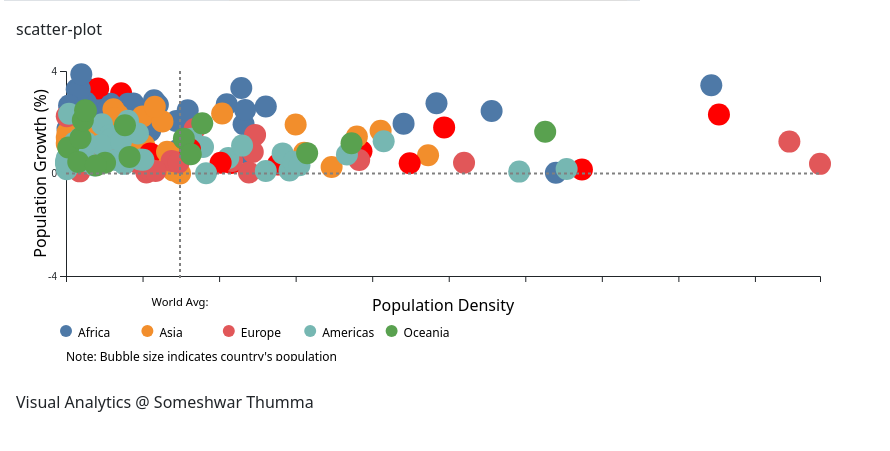
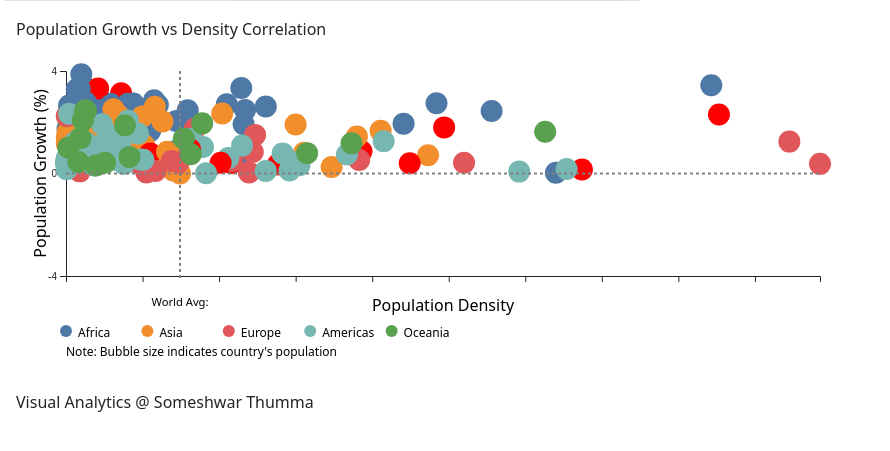
Before and after one commit to someshwarthumma/population-analysis, a Flask app: page / in a window 1280 px wide. Shown: the part 249-700 px from the top of the page, without its empty margins (0-890 px from the left). Run offline with Flask 2, Linux system fonts and the light colour scheme; style sheets or scripts are compiled from the project's sources; some libraries are stand-ins or nearby versions.

```diff
--- a/static/js/components/scatter_plot.js
+++ b/static/js/components/scatter_plot.js
@@ -196,7 +196,7 @@ function draw_scatter_plot(selector, config) {
   svg
     .append("text") // text label for the x axis
     .attr("x", 0)
-    .attr("y", height + 85)
+    .attr("y", height + 80)
     .style("text-anchor", "start")
     .style("font-size", "0.75rem")
     .text("Note: Bubble size indicates country's population");
--- a/templates/contents.html
+++ b/templates/contents.html
@@ -24,7 +24,7 @@
     class="row d-flex justify-content-start flex-wrap align-items-start py-2"
   >
     <div class="d-flex col-sm-8 sp-width sp-height">
-      <div class="w-100" id="scatter-plot">scatter-plot</div>
+      <div class="w-100" id="scatter-plot">Population Growth vs Density Correlation</div>
     </div>
   </div>
 </div>
```
